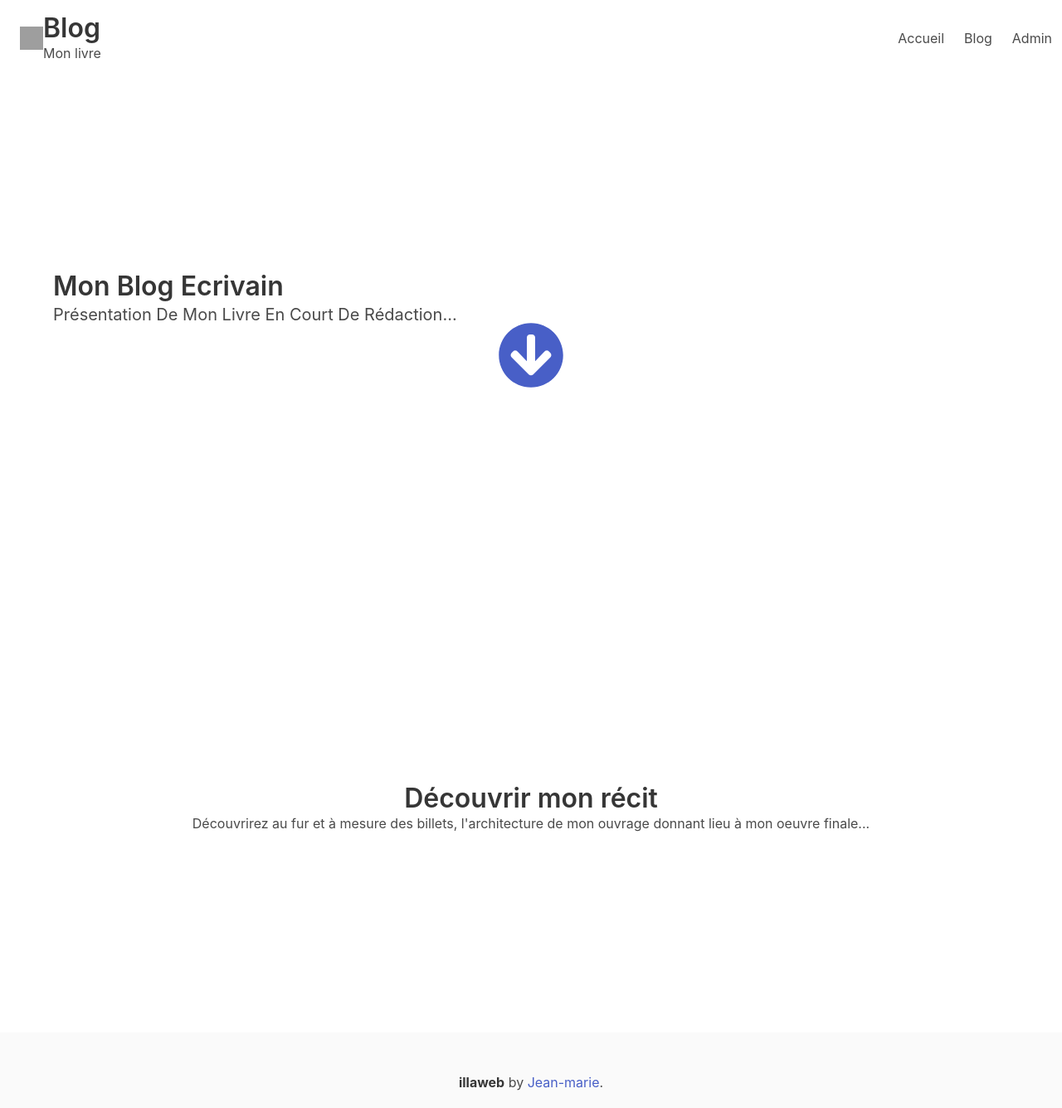
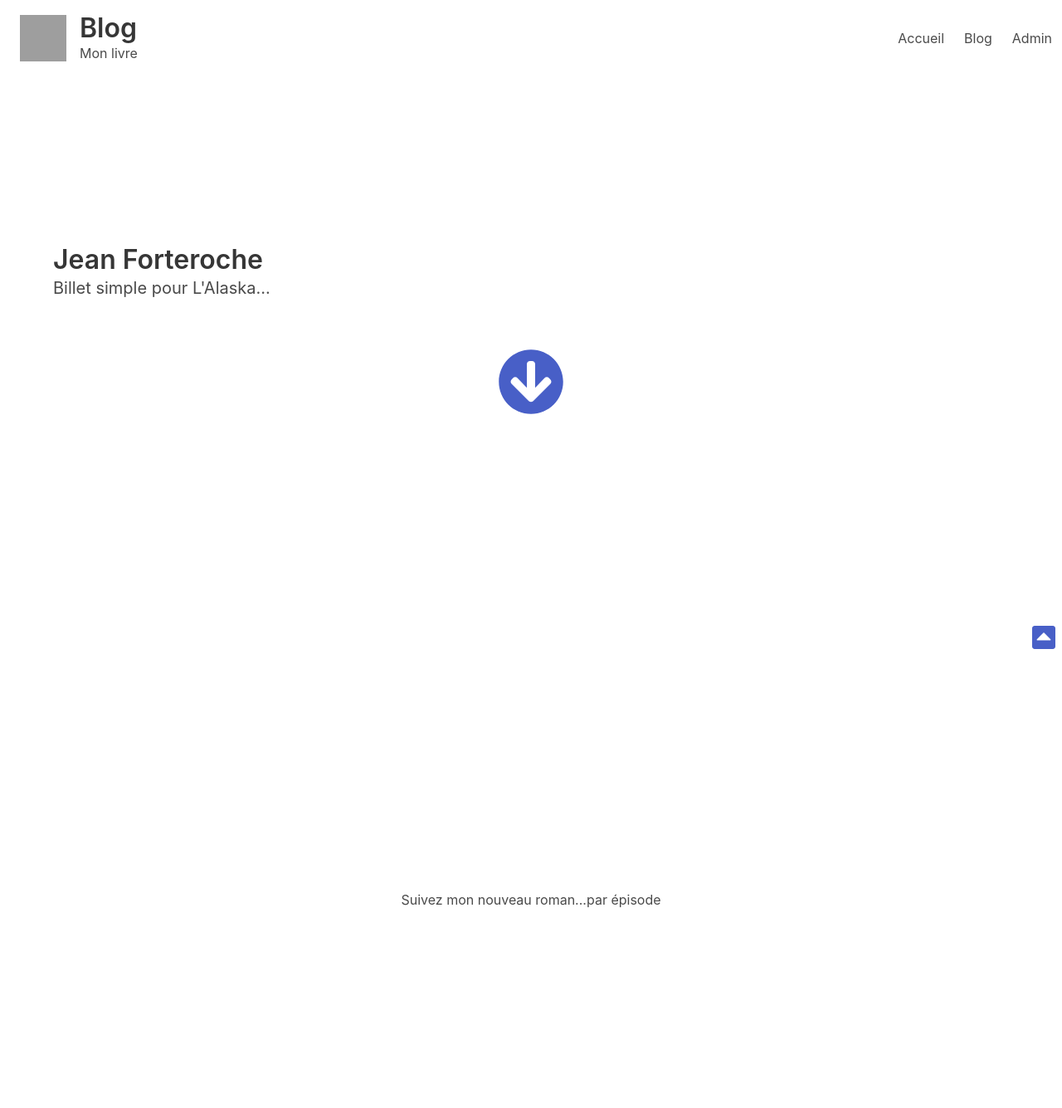
Before and after one commit to illaweb35/Alaska, a PHP site: template Src/Views/Front/index.phtml in a window 1280 px wide. Shown: the top 1335 px of the page at 83% size. Run offline with PHP 8.4, Linux system fonts and the light colour scheme; the template is opened without the code that fills it, so the values that code supplies are empty; some libraries are stand-ins or nearby versions; grey boxes are pictures that could not be loaded.

Commit message:
Affichage page accueil

```diff
--- a/App/Router.php
+++ b/App/Router.php
@@ -33,13 +33,13 @@ class Router
                         }
                     }
                 } else {
-                    throw new \Exception("La route suivant l'url demandée n'a pas été trouvé ou n'existe pas", 1);
+                    Error::getError($errorMsg = "La route suivant l'url demandée n'a pas été trouvé ou n'existe pas", 1);
                 }
             } else {
                 $this->_route->index();
             }
         } catch (\Exception $e) {
-            throw new \Exception($e->getMessage(), 1);
+            throw new \Exception(Error::getError($errorMsg =$e->getMessage()), 1);
         }
     }
 }
--- a/App/Viewer.php
+++ b/App/Viewer.php
@@ -27,9 +27,8 @@ class Viewer
             $content = \ob_get_clean();
             $title = $this->_title;
             require_once('../Src/Views/Template.phtml');
-            return \ob_get_clean();
         } else {
-            throw new \Exception("Fichier View :' .$this->_file. 'introuvable", 1);
+            throw new \Exception(Error::getError($errorMsg ="Fichier View :' .$this->_file. 'introuvable", 1));
         }
     }
 }
--- a/Src/Managers/Billets.php
+++ b/Src/Managers/Billets.php
@@ -26,7 +26,7 @@ class Billets
         return $billets;
     }
     // lire un billet
-    public function readOne($id)
+    public function read($id)
     {
         $sql = ('SELECT * FROM T_billets WHER id = :id');
         $request = $this->_pdo->query($sql);
--- a/Src/Views/Error.phtml
+++ b/Src/Views/Error.phtml
@@ -2,11 +2,11 @@
   <div class="container">
     <div class="card">
       <div class="card-image">
-        <img src="<?= BASEPATH ?>img/404.jpg" alt="Erreur 404">
+        <img src="../web/img/404.jpg" alt="Erreur 404">
       </div>
       <div class="card-content">
-        <div class="notification is-warning">
-           <strong><p><?= $e->getMessage()?>></p></strong>
+        <div class="notification is-danger">
+           <strong><p><?= $errorMsg?>></p></strong>
         </div>
         <footer class="card-footer">
           <a href="javascript:history.go(-1)" class="button is-link"><span>Retour </span>
--- a/Src/Views/Front/index.phtml
+++ b/Src/Views/Front/index.phtml
@@ -2,10 +2,10 @@
 <div class="hero-body">
   <div class="container">
     <h1 class="title" >
-      Mon Blog Ecrivain
+    Jean Forteroche
     </h1>
-    <h2 class="subtitle is-capitalized">
-      Présentation de mon livre en court de rédaction...
+    <h2 class="subtitle ">
+  Billet simple pour L'Alaska...
     </h2>
   <div class="container has-text-centered">
   <a href="#one">
@@ -19,10 +19,7 @@
 </section>
 <section  class="section is-medium " >
 <div id="one"class="container has-text-centered">
-  <h1 class="title">
-    Découvrir mon récit
-  </h1>
-Découvrirez au fur et à mesure des billets, l'architecture de mon ouvrage donnant lieu à mon oeuvre finale...
+Suivez mon nouveau roman...par épisode
 </div>
 </section>
 <section class="section">
@@ -47,7 +44,7 @@ Découvrirez au fur et à mesure des billets, l'architecture de mon ouvrage donn
               <div class="content">
                 <p><?= substr(nl2br(htmlspecialchars($billet->getContent())), 0, 150); ?>...</p>
                  <time datetime="1-1-2016">
-                   <small>Publié le : <em><?= date(' d m Y à H : i', strtotime($billet->getDateCrea())); ?></em></small>
+                   <small>Publié le : <em><?= date(' d m Y à H : i', strtotime($billet->getCreate_at())); ?></em></small>
                  </time>
               </div>
             </div>
--- a/Src/Views/inc/footer.phtml
+++ b/Src/Views/inc/footer.phtml
@@ -18,6 +18,5 @@
 <script src="https://ajax.googleapis.com/ajax/libs/jquery/1.10.2/jquery.min.js"></script>
 <script src="../Web/js/menu.js" type="text/javascript" charset="utf-8"></script>
 <script src="../Webjs/smoothScroll.js" type="text/javascript" charset="utf-8"></script>
-<script src="../Web/js/moderate.js" type="text/javascript" charset="utf-8"></script>
 </body>
 </html>
--- a/Src/Views/inc/header.phtml
+++ b/Src/Views/inc/header.phtml
@@ -11,6 +11,7 @@ if (session_status() == PHP_SESSION_NONE) {
   <meta http-equiv="X-UA-Compatible" content="ie=edge">
   <link rel="stylesheet" href="https://cdnjs.cloudflare.com/ajax/libs/bulma/0.6.2/css/bulma.min.css">
     <script defer src="https://use.fontawesome.com/releases/v5.0.0/js/all.js"></script>
+    <link rel="stylesheet" href="../Web/css/master.css">
   <title><?= $title ?></title>
 </head>
 <body>
--- /dev/null
+++ b/Web/css/master.css
@@ -0,0 +1,53 @@
+/* Présentaion du blog siuvant mes propres critères
+*/
+
+.navbar-item img {
+  max-height: 3.5rem;
+}
+
+.brand-content {
+  margin-left: 1em;
+}
+
+#one {
+  padding-top: 8em;
+}
+
+#circle {
+  margin-top: 4em;
+}
+
+#top {
+  padding-top: 4em;
+}
+
+.navbar.icon {
+  margin: 4em;
+}
+
+#homePost {
+  max-width: 25em;
+}
+
+#bandeau {
+  border-radius: 2px 20px;
+  -webkit-filter: blur(2px);
+}
+
+.scrollup {
+  position: fixed;
+  bottom: 10px;
+  right: 10px;
+}
+
+.underline {
+  text-decoration: underline;
+}
+
+#moderate:hover {
+  color: #4475f6;
+}
+
+#admin_img {
+  max-width: 250px;
+}
--- a/Web/js/moderate.js
+++ /dev/null
@@ -1,27 +0,0 @@
-$(document).ready(function() {
-  $("moderate").click(function() {
-    if ($(this).attr("contenteditable") == "true") {
-      var contenu_avant = $(this).text();
-      var id_bdd = $(this).attr("id");
-      var champ_bdd = $(this).attr("moderate");
-      $(this).blur(function() {
-        var contenu_apres = $(this).text();
-        if (contenu_avant != contenu_apres) {
-          parametre = 'id=' + id_bdd + '&champ=' + champ_bdd + '&contenu=' + contenu_apres;
-          //alert(param) ;
-          $.ajax({
-            url: "<?= BASEPATH.'Front/moderate' ?>",
-            type: "POST",
-            data: parametre,
-            success: function(html) {
-              //alert(html);
-            }
-          });
-        }
-
-      });
-
-    };
-
-  });
-});
```
Also changed, not shown: App/Error.php (+6 -4 lines), Src/Controllers/Front.php (+7 -0 lines), Web/img/404.jpg (added), Web/img/admin.png (added), Web/img/modo.png (added).
